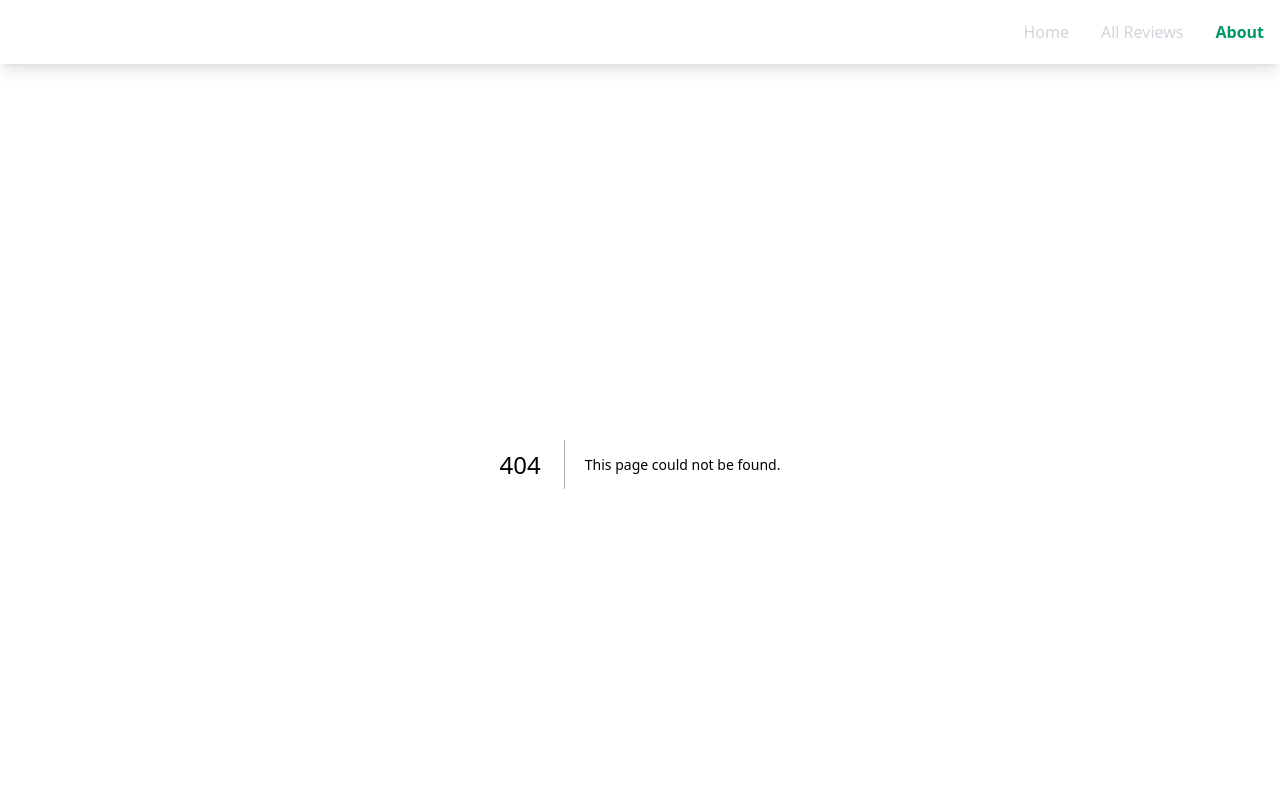
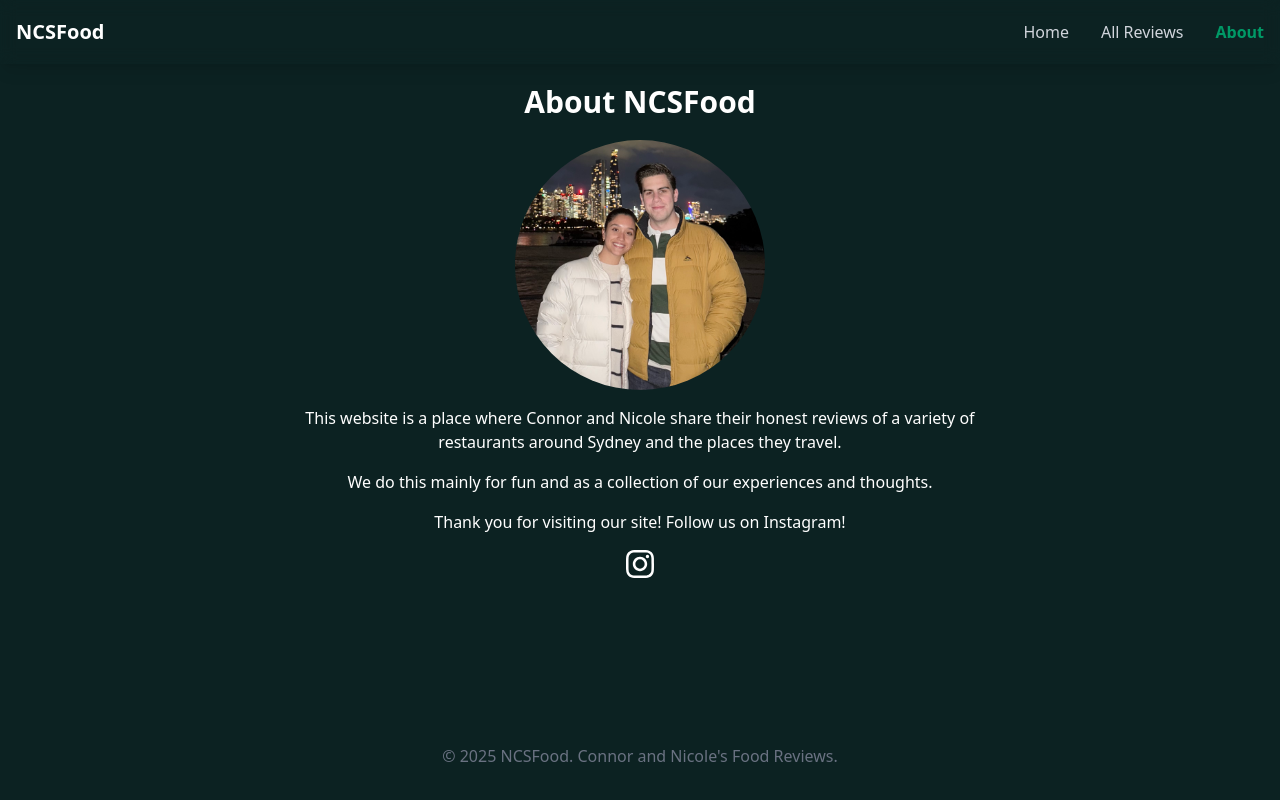
Before and after one commit to ConMan7X/unnamed-review-site, a Next.js app: page /about in a window 1280 px wide. Before the commit this address had no page. Shown: the top 800 px of the page. Built offline with nearby package versions, Linux system fonts and the light colour scheme.

Commit message:
feat: About page

```diff
--- /dev/null
+++ b/src/app/about/page.tsx
@@ -0,0 +1,42 @@
+import Image from "next/image";
+
+export default async function AboutPage() {
+  return (
+    <main className="flex flex-col items-center">
+      <h1 className="text-3xl font-bold p-5">About NCSFood</h1>
+      <Image
+        src="/connor_nicole.jpeg"
+        alt="Image of Connor and Nicole"
+        width={250}
+        height={250}
+        className="rounded-full object-cover aspect-square mb-4"
+      />
+      <p className="max-w-2xl text-center mb-4">
+        This website is a place where Connor and Nicole share their honest
+        reviews of a variety of restaurants around Sydney and the places they
+        travel.
+      </p>
+      <p className="max-w-2xl text-center mb-4">
+        We do this mainly for fun and as a collection of our experiences and
+        thoughts.
+      </p>
+      <p className="max-w-2xl text-center mb-4">
+        Thank you for visiting our site! Follow us on Instagram!
+      </p>
+      <a
+        className="rounded-xl hover:bg-[#FF0069]"
+        href="https://www.instagram.com/ncsfoodreviews/"
+        target="_blank"
+        rel="noopener noreferrer"
+      >
+        <Image
+          className="invert"
+          src="/instagram.svg"
+          alt="Instagram logo"
+          width={28}
+          height={28}
+        />
+      </a>
+    </main>
+  );
+}
```
